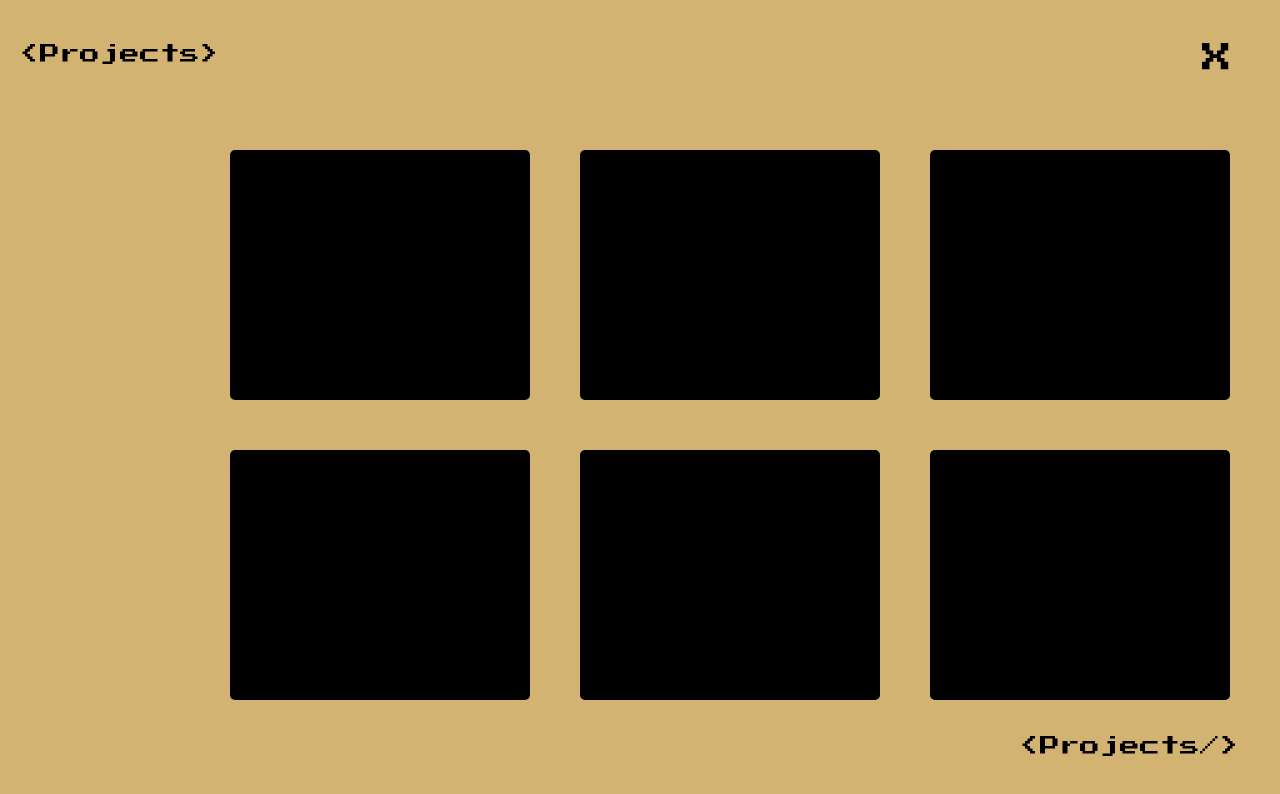
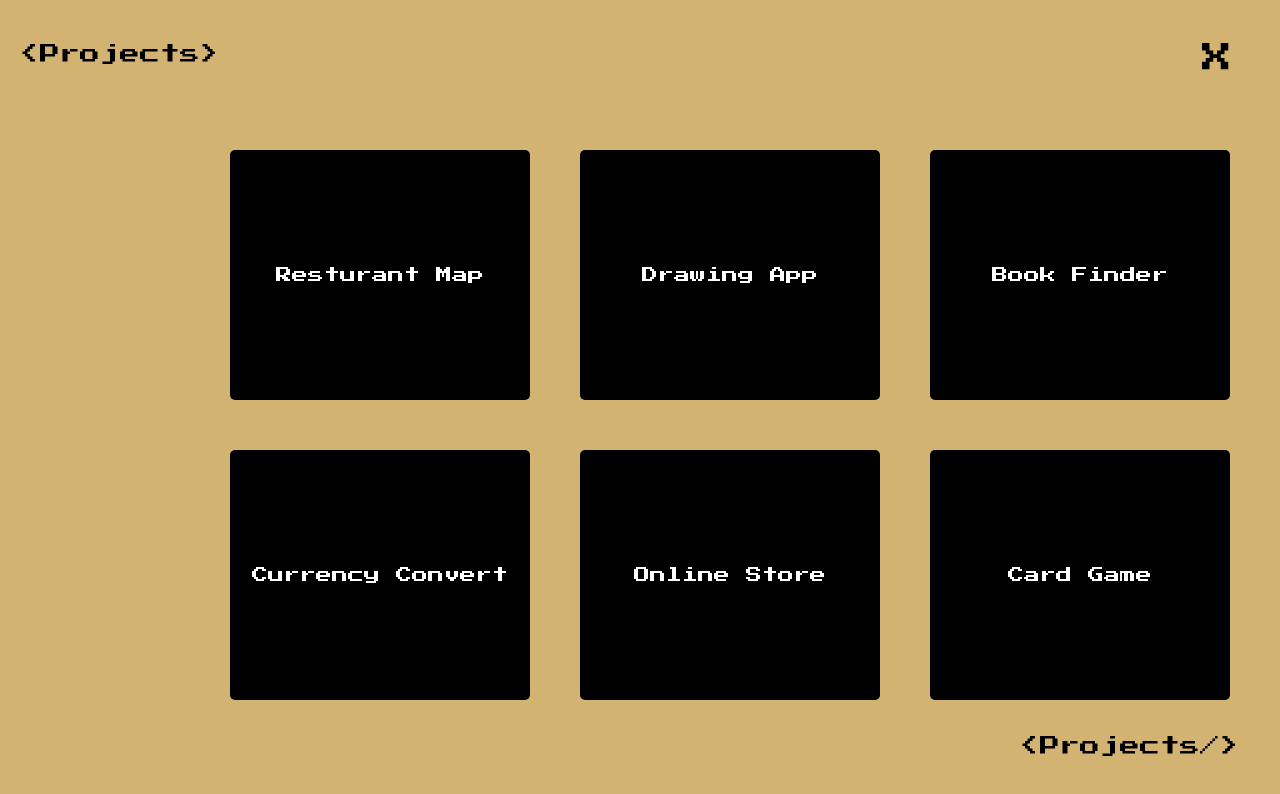
Before and after one commit to Moh-alshaibi/My-Portfolio-, a React (Vite) app: page /projects in a window 1280 px wide. Shown: the top 794 px of the page. Built offline with nearby package versions, Linux system fonts and the light colour scheme.

Commit message:
adjusted size and added hover effect + names

```diff
--- a/src/index.css
+++ b/src/index.css
@@ -44,11 +44,18 @@ body {
   gap: 50px;
   margin-top: 150px;
   margin-left: 230px;
+
 }
 
 .grid-item {
   background-color: black;
   border-radius: 5px;
+}
+
+.grid-item:hover {
+  transform: scale(1.1);
+  box-shadow: 0 0 10px rgba(0, 0, 0, 0.3);
+  transition: 0.8s;
 }
 
 ::selection {
--- a/src/pages/Projects.jsx
+++ b/src/pages/Projects.jsx
@@ -5,12 +5,12 @@ const Projects = () => {
   return (
     <div>
         <div className="grid-container">
-      <div className="grid-item"></div>
-      <div className="grid-item"></div>
-      <div className="grid-item"></div>
-      <div className="grid-item"></div>
-      <div className="grid-item"></div>
-      <div className="grid-item"></div>
+      <div className="grid-item text-white flex items-center justify-center">Resturant Map</div>
+      <div className="grid-item text-white flex items-center justify-center">Drawing App</div>
+      <div className="grid-item text-white flex items-center justify-center">Book Finder</div>
+      <div className="grid-item text-white flex items-center justify-center">Currency Convert</div>
+      <div className="grid-item text-white flex items-center justify-center">Online Store</div>
+      <div className="grid-item text-white flex items-center justify-center">Card Game</div>
     </div>
       <Link
         to="/home"
```
